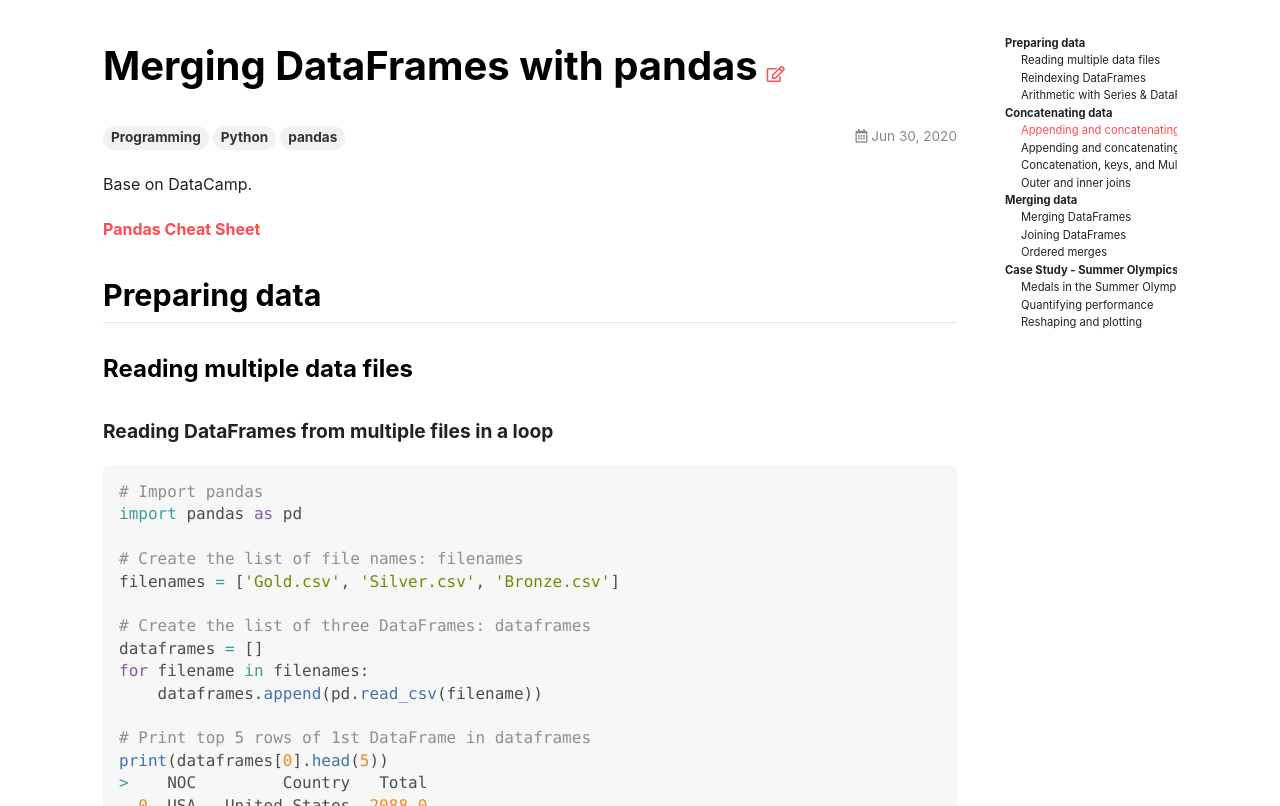
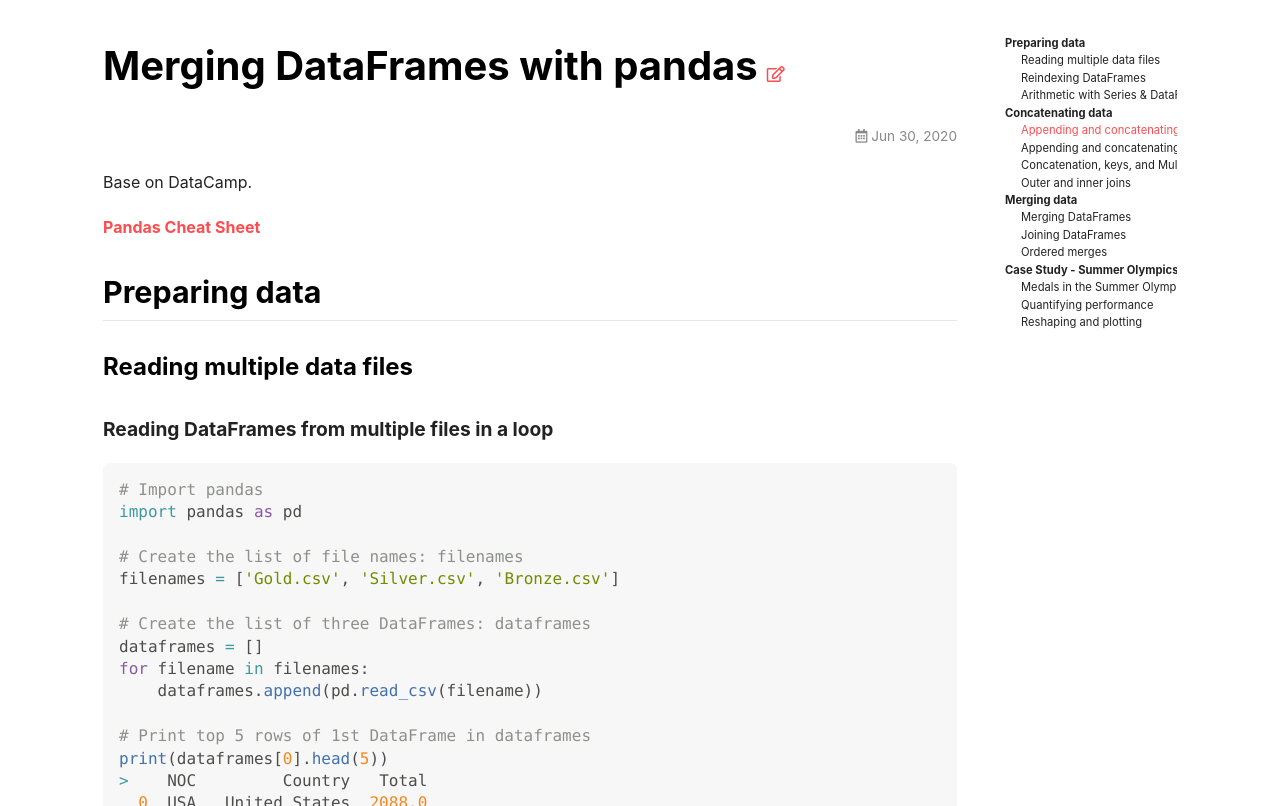
Before and after one commit to Yuleii/Yuleii.github.io, a Jekyll site: the page built from _posts/2020-06-30-merging-dataframes-with-pandas.md, in a window 1280 px wide and 900 px high, cut to the strip 94-900 px from the top of the window. Built offline with Jekyll 4.4.1, drawn with Linux system fonts in a browser that asks for light colours; nearby versions of some CDN libraries; comment, search, counter and statistics services are not loaded.

Commit message:
:bug: Continue fix head bug.

```diff
--- a/_posts/2020-06-30-merging-dataframes-with-pandas.md
+++ b/_posts/2020-06-30-merging-dataframes-with-pandas.md
@@ -1,13 +1,15 @@
 ---
 layout: article
 title: Merging DataFrames with pandas
-key: 20200630
-tags: Programming Python pandas
+key: 20200627
+tags: 20200630
 modify_date: 2020-07-01
 pageview: false
 aside:
   toc: true
 ---
+
+
 
 Base on DataCamp.
 
```
